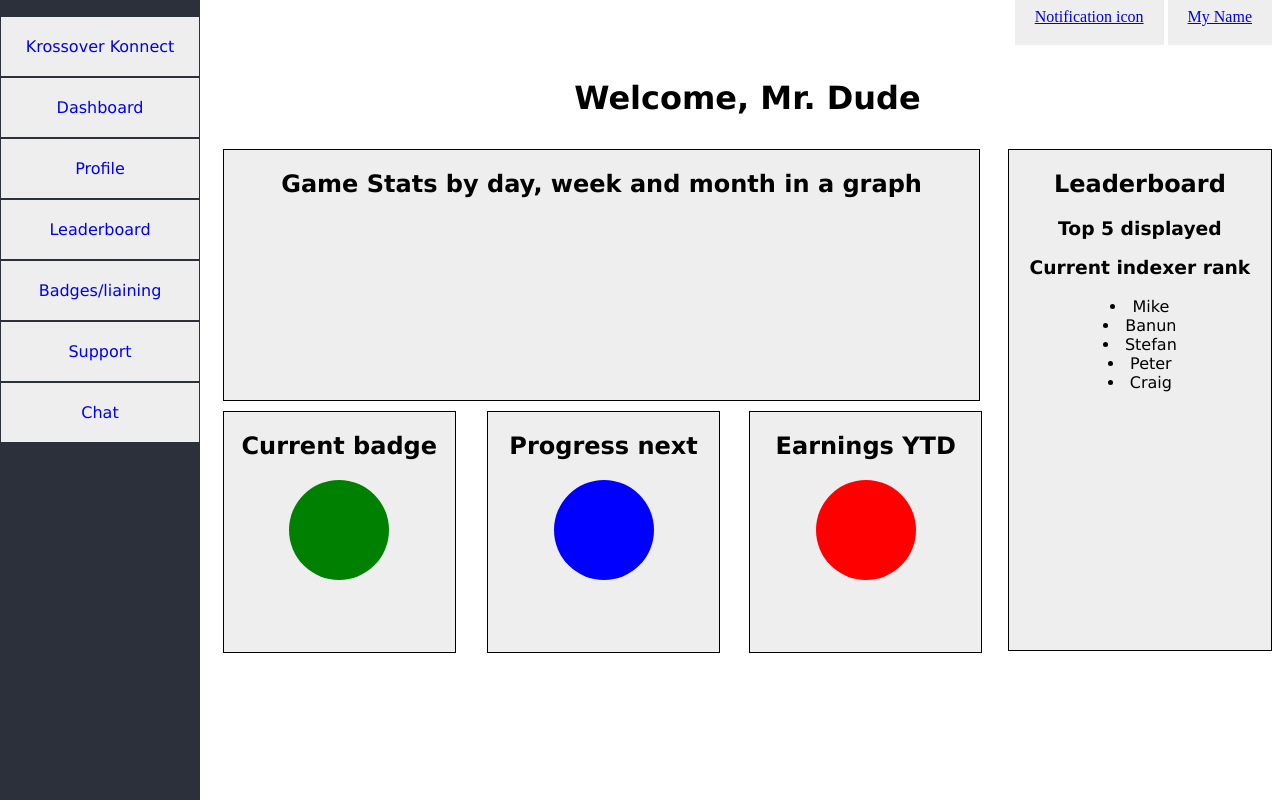
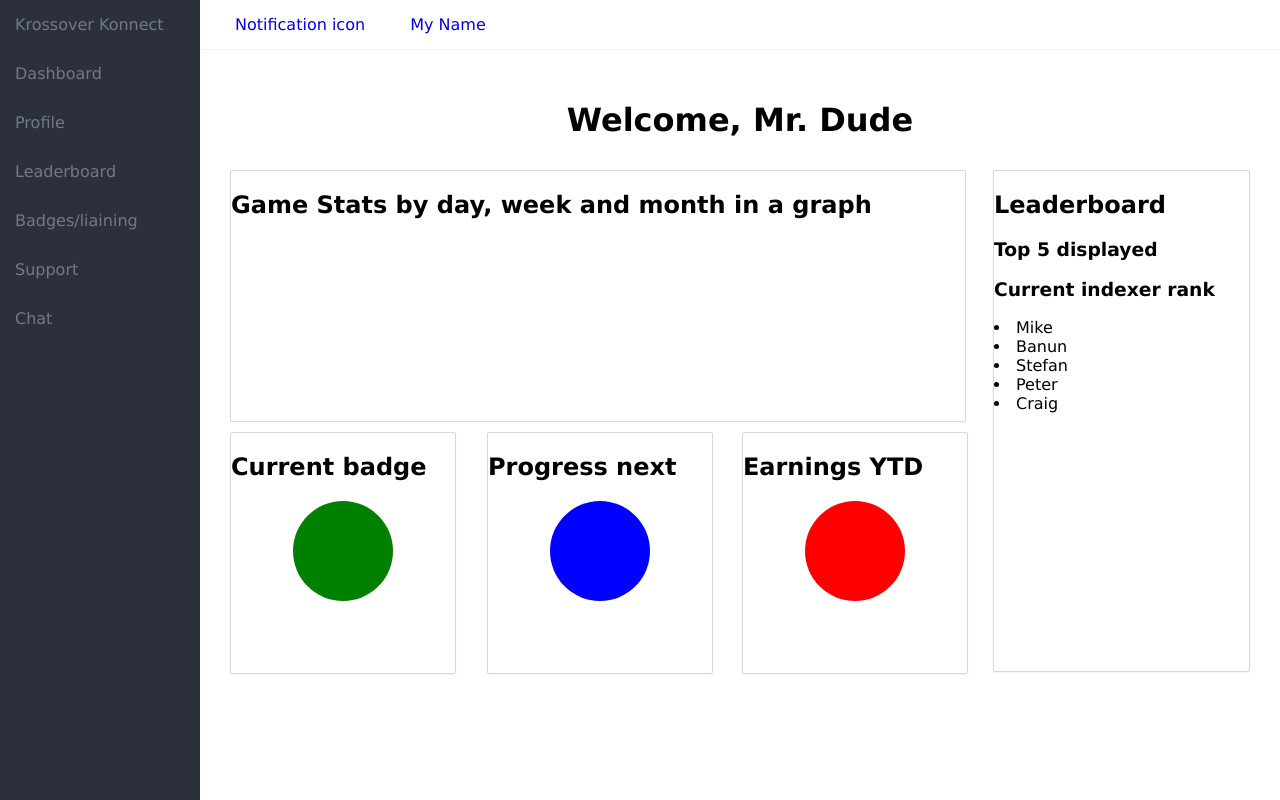
Before and after one commit to GiarcEnoredlac/krossover, a plain HTML site: page Dev/index.html in a window 1280 px wide. Drawn offline with Linux system fonts and the light colour scheme.

Commit message:
css edits

```diff
--- a/Dev/css/style.css
+++ b/Dev/css/style.css
@@ -1,5 +1,5 @@
 table {
-	display: table;
+  display: table;
     border-collapse: separate;
     border-spacing: 2px;
     border-color: gray;
@@ -7,59 +7,65 @@ table {
     background: #eee;
 
 }
+body {
+  margin:0;
+  font-family: "Futura", Verdana, sans-serif;
+}
 
+a {
+  text-decoration: none;
+}
+ul {
+  margin: 0;
+  padding: 0;
+  list-style: none;
+}
 /*SIDEBAR*/
 
 .sidebar-container {
   background: #2b303b;
   bottom: 0;
   color: purple;
-  font-family: "Futura", Verdana, sans-serif;
+  position:fixed;
   left: 0;
-  position: absolute;
+  float:left;
   top: 0;
   width: 200px;
-  height: 800px;
+  height: 100%;
   transition-duration: .7s;
 /*  left: -150px;
 */
 }
 .sidebar-container a {
-	background: #eee;
-	padding: 20px 0 20px 0;
-	border: 1px solid #2b303b;
-	display: block;
-	text-decoration: none;
-	margin-left: -40px;
-	text-align: center;
+  padding: 15px;
+  color: #70798C;
+  display: block;
+  text-decoration: none;
 }
 /*.sidebar-container:hover {
-	margin-left: -175px;
-	transition-duration: .7s;
+  margin-left: -175px;
+  transition-duration: .7s;
 }*/
 
 /*TOP NAVIGATION */
 
 .top-nav {
-  height: 50px;
-  width: 100%;
-  text-align: right;
+  padding:15px;
+  border-bottom: 1px solid #f5f5f5;
 }
 .top-nav a {
   text-align: right;
   padding: 20px;
-  background: #eee;
 }
 
 
 
 /*DASHBOARD GRID LAYOUT*/
 .dashboard {
-  float: right;
-  width: 83%;
-  text-align: center;
-  font-family: "Futura", Verdana, sans-serif;
-
+  margin-left:200px;
+}
+.dashboard-content {
+  padding:30px;
 }
 
 .dash_title {
@@ -73,23 +79,24 @@ table {
   float: left;
   width: 100%;
 }
-
+.panel {
+  border: 1px solid #d8d8d8;
+  background: #fff;
+  border-radius: 2px;
+  box-shadow: 0 1px 2px rgba(0,0,0,0.05);
+}
 .game_stats {
   height: 250px;
-  background: #eee;
   margin: 0 0 10px 0;
   width: 72%;
   float: left;
-  border: 1px solid black;
 }
 
 .current-badge {
-  background: #eee;
   margin: 0 3% 0 0;
   width: 22%;
   float: left;
   height: 240px;
-  border: 1px solid black;
 }
 .cb-chart {
   background: green;
@@ -101,12 +108,10 @@ table {
 }
 
 .next-badge {
-  background: #eee;
   margin: auto;
   width: 22%;
   float: left;
   height: 240px;
-  border: 1px solid black;
 }
 .nb-chart {
   background: blue;
@@ -116,12 +121,10 @@ table {
   margin: 0 auto;
 }
 .third-badge {
-  background: #eee;
   margin: auto;
   width: 22%;
   float: left;
   height: 240px;
-  border: 1px solid black;
   margin: 0 0 0 2.8%;
 }
 .tb-chart {
@@ -134,9 +137,7 @@ table {
 
 .leaderboard {
   height: 500px;
-  background: #eee;
   width: 25%;
   float: right;
   margin: 0 0 0 15px;
-  border: 1px solid black;
 }
--- a/Dev/index.html
+++ b/Dev/index.html
@@ -11,32 +11,33 @@
 		<div class='row'> -->
 			<div class='sidebar-container col-md-3'>
 				<ul>
-					<a href="#">Krossover Konnect</a>
-					<a href="#">Dashboard</a>
-					<a href="#">Profile</a>
-					<a href="#">Leaderboard</a>
-					<a href="#">Badges/liaining</a>
-					<a href="#">Support</a>
-					<a href="#">Chat</a>
+					<li><a href="#">Krossover Konnect</a></li>
+					<li><a href="#">Dashboard</a></li>
+					<li><a href="#">Profile</a></li>
+					<li><a href="#">Leaderboard</a></li>
+					<li><a href="#">Badges/liaining</a></li>
+					<li><a href="#">Support</a></li>
+					<li><a href="#">Chat</a></li>
 				</ul>
 			</div> <!-- sidebar-container -->
 		</div> <!-- row -->
 	</div> <!-- container -->
+
+<div class='dashboard'>
+<!-- 	<div class='container'>-->
 	<div class='top-nav'>
 		<a href="#">Notification icon</a>
 		<a href="#">My Name</a>
 	</div>
-<div class='dashboard'>
-<!-- 	<div class='container'>-->
-
+	<div class="dashboard-content">
 		<div class='dash_title'>
 	 		<h1>Welcome, Mr. Dude</h1>
 	 	</div>
 		<div class='row .col-md-9 left'>
-			<div class='game_stats col-md-6'>
+		<div class='game_stats panel'>
 			<h2>Game Stats by day, week and month in a graph</h2>
 		</div>
-			 <div class='leaderboard col-md-6'>
+		 <div class='leaderboard panel'>
 		 	<h2>Leaderboard</h2>
 		 	<h3>Top 5 displayed</h3>
 		 	<h3>Current indexer rank</h3>
@@ -48,17 +49,18 @@
 		 		<li>Craig</li>
 		 	</table>
 		 </div>
-			<div class='current-badge'>
+		<div class='current-badge panel'>
 			<h2>Current badge</h2>
 			<div class='cb-chart'></div>
 		</div>
-			<div class='next-badge'>
+		<div class='next-badge panel'>
 			<h2>Progress next</h2>
 			<div class='nb-chart'></div>
 		</div>
-			<div class='third-badge'>
+		<div class='third-badge panel'>
 			<h2>Earnings YTD</h2>
 			<div class='tb-chart'></div>
+		</div>
 		</div>
 	</div>
 <!-- 	</div> -->
```
Also changed, not shown: 1 other file. Lines whose indentation alone changed are shown as unchanged.
